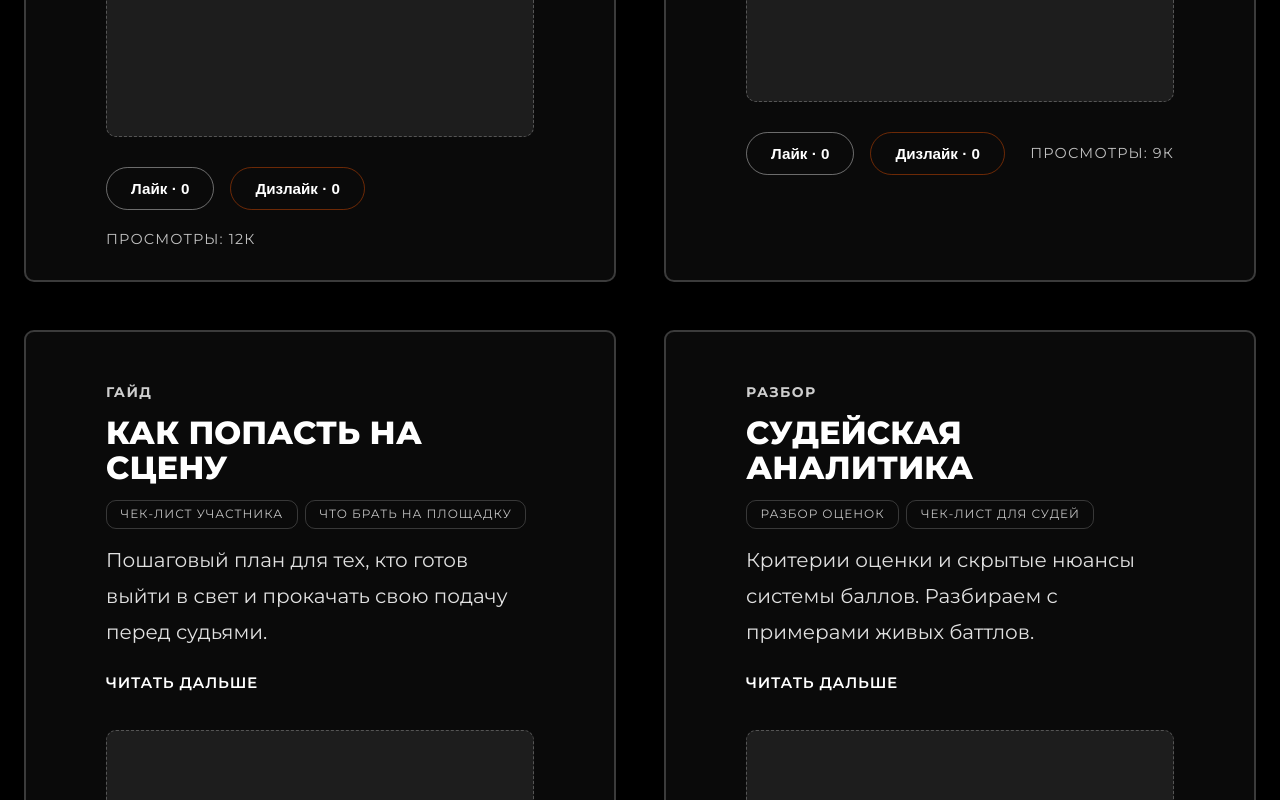
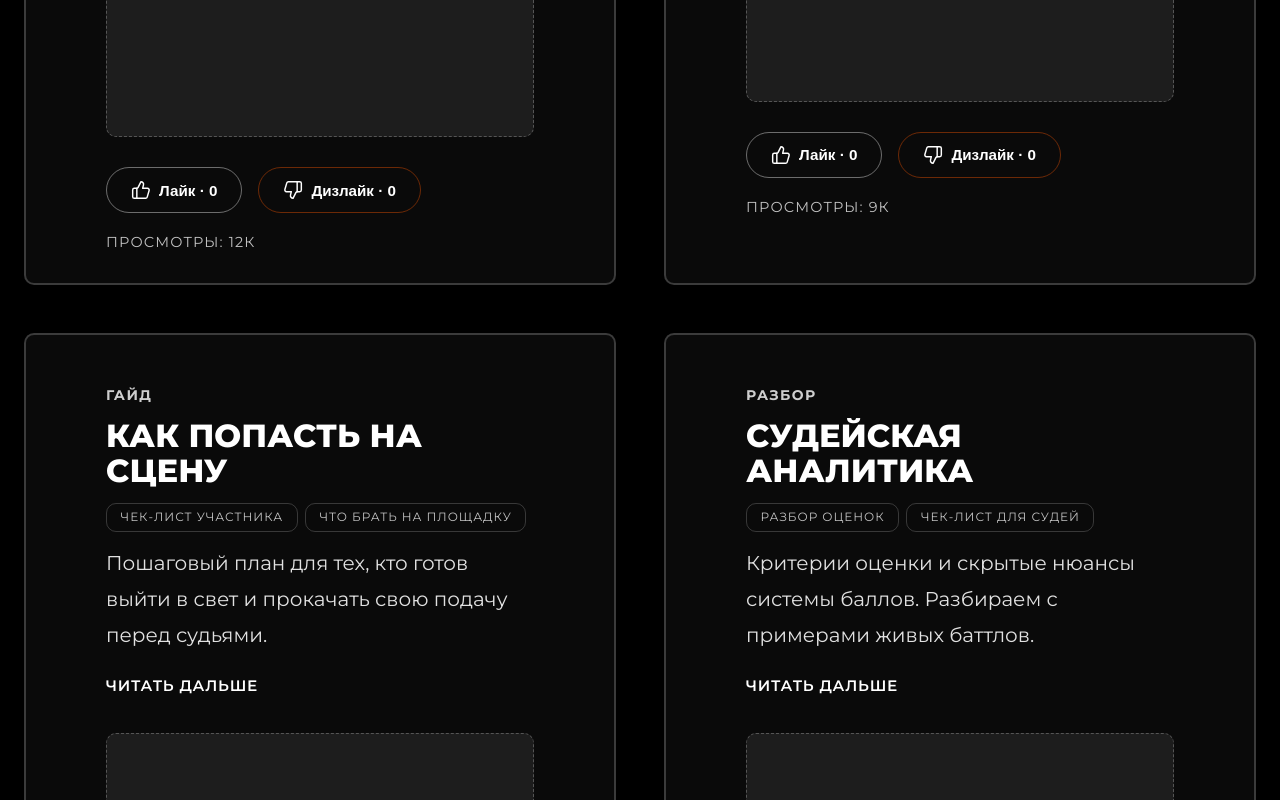
Before and after one commit to art0tod/battle-rap-front, a Next.js app: page / in a window 1280 px wide. Shown: the part 5000-5800 px from the top of the page. Built offline with nearby package versions, Linux system fonts and the light colour scheme.

Commit message:
add like/dislike icons

```diff
--- a/package.json
+++ b/package.json
@@ -9,6 +9,7 @@
   },
   "dependencies": {
     "@csstools/normalize.css": "^12.1.1",
+    "lucide-react": "^0.545.0",
     "next": "15.5.4",
     "react": "19.1.0",
     "react-dom": "19.1.0"
--- a/src/components/sections/PostsSection/PostsSection.tsx
+++ b/src/components/sections/PostsSection/PostsSection.tsx
@@ -2,6 +2,7 @@
 
 import Link from "next/link";
 import { useState } from "react";
+import { ThumbsDown, ThumbsUp } from "lucide-react";
 import styles from "./styles.module.css";
 
 const posts = [
@@ -173,7 +174,12 @@ export default function PostsSection() {
                       }`}
                       onClick={() => handleLike(index)}
                     >
-                      Лайк · {reactions[index].likes}
+                      <ThumbsUp
+                        aria-hidden="true"
+                        className={styles.actionButtonIcon}
+                        strokeWidth={1.75}
+                      />
+                      <span>Лайк · {reactions[index].likes}</span>
                     </button>
                     <button
                       type="button"
@@ -182,7 +188,12 @@ export default function PostsSection() {
                       }`}
                       onClick={() => handleDislike(index)}
                     >
-                      Дизлайк · {reactions[index].dislikes}
+                      <ThumbsDown
+                        aria-hidden="true"
+                        className={styles.actionButtonIcon}
+                        strokeWidth={1.75}
+                      />
+                      <span>Дизлайк · {reactions[index].dislikes}</span>
                     </button>
                   </div>
                   <span className={styles.postViews}>{post.views}</span>
--- a/src/components/sections/PostsSection/styles.module.css
+++ b/src/components/sections/PostsSection/styles.module.css
@@ -168,6 +168,11 @@
   transition: color 0.2s ease, border-color 0.2s ease;
 }
 
+.actionButtonIcon {
+  width: 1.25rem;
+  height: 1.25rem;
+}
+
 .actionButton:hover,
 .actionButton:focus-visible {
   border-color: #ff9500;
```
Also changed, not shown: 1 other file (tests, documents, lock files or other folders).
